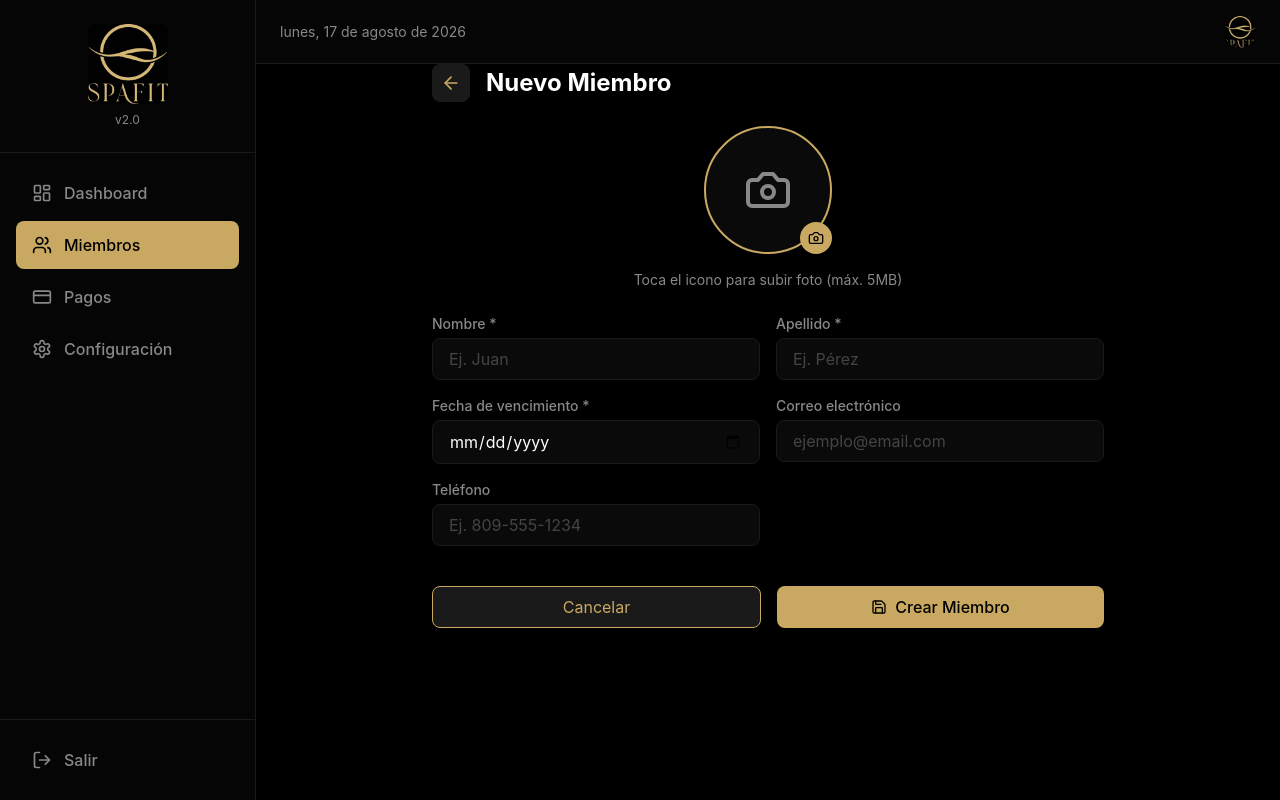
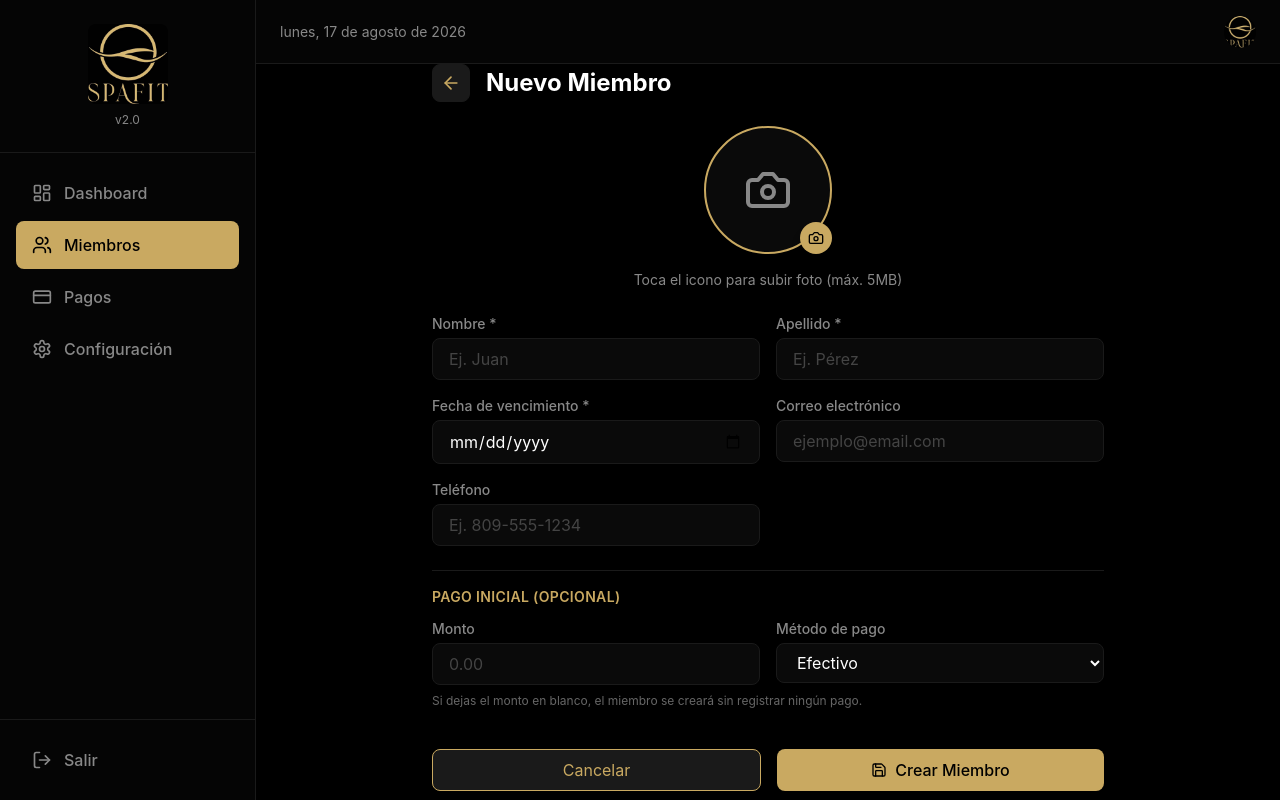
Before and after one commit to AlbertoLara40/spafit-v2, a React (Vite) app: page /members/new in a window 1280 px wide. Built offline with nearby package versions, Linux system fonts and the light colour scheme; no server answers; the database is empty.

Commit message:
fix: agregar pago inicial al crear miembro y corregir metodos de pago

```diff
--- a/src/pages/MemberDetail.jsx
+++ b/src/pages/MemberDetail.jsx
@@ -4,6 +4,7 @@ import { ArrowLeft, Edit, Trash2, User, Calendar, Phone, Mail, CreditCard, Loade
 import { useMembers } from '../hooks/useMembers'
 import { usePayments } from '../hooks/usePayments'
 import { deleteMemberPhoto } from '../lib/storage'
+import { getPaymentMethodLabel } from '../utils/helpers'
 
 export default function MemberDetail() {
   const { id } = useParams()
@@ -16,8 +17,9 @@ export default function MemberDetail() {
 
   const [showPaymentForm, setShowPaymentForm] = useState(false)
   const [paymentAmount, setPaymentAmount] = useState('')
-  const [paymentMethod, setPaymentMethod] = useState('cash')
+  const [paymentMethod, setPaymentMethod] = useState('efectivo')
   const [deleting, setDeleting] = useState(false)
+  const [savingPayment, setSavingPayment] = useState(false)
 
   if (membersLoading) {
     return (
@@ -43,7 +45,7 @@ export default function MemberDetail() {
 
   const getStatusColor = (status) => {
     switch (status) {
-      case 'active': return 'text-green-500 bg-green-500/10'
+      case 'activo': return 'text-green-500 bg-green-500/10'
       case 'por_vencer': return 'text-amber-500 bg-amber-500/10'
       case 'vencido': return 'text-red-500 bg-red-500/10'
       default: return 'text-[#888888] bg-[#1a1a1a]'
@@ -52,7 +54,7 @@ export default function MemberDetail() {
 
   const getStatusLabel = (status) => {
     switch (status) {
-      case 'active': return 'Activo'
+      case 'activo': return 'Activo'
       case 'por_vencer': return 'Por vencer'
       case 'vencido': return 'Vencido'
       default: return status
@@ -63,7 +65,6 @@ export default function MemberDetail() {
     if (window.confirm(`¿Eliminar a ${member.name} ${member.last_name}? Se eliminarán también todos sus pagos y foto.`)) {
       setDeleting(true)
       try {
-        // Eliminar foto primero
         if (member.photo_url) {
           await deleteMemberPhoto(member.photo_url)
         }
@@ -81,21 +82,27 @@ export default function MemberDetail() {
     e.preventDefault()
     if (!paymentAmount) return
 
+    setSavingPayment(true)
+
     const result = await addPayment({
       member_id: id,
       amount: parseFloat(paymentAmount),
       method: paymentMethod,
+      payment_date: new Date().toISOString().slice(0, 10),
     })
+
+    setSavingPayment(false)
 
     if (result.success) {
       setPaymentAmount('')
+      setPaymentMethod('efectivo')
       setShowPaymentForm(false)
     } else {
       alert('Error al registrar pago: ' + result.error)
     }
   }
 
-  const totalPaid = memberPayments.reduce((sum, p) => sum + (p.amount || 0), 0)
+  const totalPaid = memberPayments.reduce((sum, p) => sum + (parseFloat(p.amount) || 0), 0)
 
   return (
     <div className="max-w-4xl mx-auto space-y-6">
@@ -232,17 +239,26 @@ export default function MemberDetail() {
                   onChange={(e) => setPaymentMethod(e.target.value)}
                   className="w-full px-4 py-2 rounded-lg bg-[#0a0a0a] border border-[#1a1a1a] text-white focus:outline-none focus:border-[#c9a961]"
                 >
-                  <option value="cash">Efectivo</option>
-                  <option value="card">Tarjeta</option>
-                  <option value="transfer">Transferencia</option>
+                  <option value="efectivo">Efectivo</option>
+                  <option value="transferencia">Transferencia</option>
+                  <option value="pago_movil">Pago Móvil</option>
+                  <option value="zelle">Zelle</option>
                 </select>
               </div>
             </div>
             <button
               type="submit"
-              className="w-full px-4 py-2 rounded-lg bg-[#c9a961] text-black font-medium hover:bg-[#d4b978] transition-colors"
+              disabled={savingPayment}
+              className="w-full px-4 py-2 rounded-lg bg-[#c9a961] text-black font-medium hover:bg-[#d4b978] disabled:opacity-50 transition-colors flex items-center justify-center gap-2"
             >
-              Guardar Pago
+              {savingPayment ? (
+                <>
+                  <Loader2 className="w-4 h-4 animate-spin" />
+                  Guardando...
+                </>
+              ) : (
+                'Guardar Pago'
+              )}
             </button>
           </form>
         )}
@@ -263,14 +279,13 @@ export default function MemberDetail() {
                 {memberPayments.map((payment) => (
                   <tr key={payment.id} className="border-b border-[#1a1a1a] hover:bg-[#1a1a1a]/50">
                     <td className="py-3 px-4 text-white">
-                      {new Date(payment.created_at).toLocaleDateString('es-ES')}
+                      {new Date(payment.payment_date || payment.created_at).toLocaleDateString('es-ES')}
                     </td>
                     <td className="py-3 px-4 text-[#c9a961] font-medium">
-                      ${payment.amount?.toFixed(2)}
+                      ${parseFloat(payment.amount).toFixed(2)}
                     </td>
-                    <td className="py-3 px-4 text-white capitalize">
-                      {payment.method === 'cash' ? 'Efectivo' :
-                       payment.method === 'card' ? 'Tarjeta' : 'Transferencia'}
+                    <td className="py-3 px-4 text-white">
+                      {getPaymentMethodLabel(payment.method)}
                     </td>
                   </tr>
                 ))}
--- a/src/pages/MemberForm.jsx
+++ b/src/pages/MemberForm.jsx
@@ -2,12 +2,14 @@ import { useState, useEffect } from 'react'
 import { useParams, useNavigate } from 'react-router-dom'
 import { Camera, ArrowLeft, Save, Loader2 } from 'lucide-react'
 import { useMembers } from '../hooks/useMembers'
+import { usePayments } from '../hooks/usePayments'
 import { uploadMemberPhoto, deleteMemberPhoto } from '../lib/storage'
 
 export default function MemberForm() {
   const { id } = useParams()
   const navigate = useNavigate()
   const { members, addMember, updateMember, loading: membersLoading } = useMembers()
+  const { addPayment } = usePayments()
 
   const isEditing = Boolean(id)
   const member = members.find(m => m.id === id)
@@ -20,6 +22,10 @@ export default function MemberForm() {
     photo_url: '',
     due_date: '',
   })
+
+  // Datos del pago inicial (solo aplica al crear un miembro nuevo)
+  const [paymentAmount, setPaymentAmount] = useState('')
+  const [paymentMethod, setPaymentMethod] = useState('efectivo')
 
   const [photoFile, setPhotoFile] = useState(null)
   const [previewUrl, setPreviewUrl] = useState(null)
@@ -76,6 +82,9 @@ export default function MemberForm() {
     if (!formData.name.trim()) newErrors.name = 'El nombre es obligatorio'
     if (!formData.last_name.trim()) newErrors.last_name = 'El apellido es obligatorio'
     if (!formData.due_date) newErrors.due_date = 'La fecha de vencimiento es obligatoria'
+    if (!isEditing && paymentAmount && parseFloat(paymentAmount) < 0) {
+      newErrors.paymentAmount = 'El monto no puede ser negativo'
+    }
     setErrors(newErrors)
     return Object.keys(newErrors).length === 0
   }
@@ -110,6 +119,20 @@ export default function MemberForm() {
         : await addMember(memberData)
 
       if (result.success) {
+        // Si es un miembro nuevo y se indicó un monto, registrar el pago inicial
+        if (!isEditing && paymentAmount && parseFloat(paymentAmount) > 0) {
+          const paymentResult = await addPayment({
+            member_id: result.data.id,
+            amount: parseFloat(paymentAmount),
+            method: paymentMethod,
+            payment_date: new Date().toISOString().slice(0, 10),
+          })
+
+          if (!paymentResult.success) {
+            alert('El miembro se creó, pero hubo un error al registrar el pago: ' + paymentResult.error)
+          }
+        }
+
         navigate(isEditing ? `/members/${id}` : '/members')
       } else {
         alert('Error al guardar: ' + result.error)
@@ -262,6 +285,55 @@ export default function MemberForm() {
           </div>
         </div>
 
+        {/* Pago inicial - solo al crear un miembro nuevo */}
+        {!isEditing && (
+          <div className="pt-4 border-t border-[#1a1a1a]">
+            <h2 className="text-sm font-semibold text-[#c9a961] mb-3 uppercase tracking-wide">
+              Pago Inicial (opcional)
+            </h2>
+            <div className="grid grid-cols-1 md:grid-cols-2 gap-4">
+              <div>
+                <label className="block text-sm font-medium text-[#888888] mb-1">
+                  Monto
+                </label>
+                <input
+                  type="number"
+                  step="0.01"
+                  min="0"
+                  value={paymentAmount}
+                  onChange={(e) => setPaymentAmount(e.target.value)}
+                  className={`w-full px-4 py-2 rounded-lg bg-[#0a0a0a] border ${
+                    errors.paymentAmount ? 'border-red-500' : 'border-[#1a1a1a]'
+                  } text-white placeholder-[#444444] focus:outline-none focus:border-[#c9a961] transition-colors`}
+                  placeholder="0.00"
+                />
+                {errors.paymentAmount && (
+                  <p className="mt-1 text-sm text-red-500">{errors.paymentAmount}</p>
+                )}
+              </div>
+
+              <div>
+                <label className="block text-sm font-medium text-[#888888] mb-1">
+                  Método de pago
+                </label>
+                <select
+                  value={paymentMethod}
+                  onChange={(e) => setPaymentMethod(e.target.value)}
+                  className="w-full px-4 py-2 rounded-lg bg-[#0a0a0a] border border-[#1a1a1a] text-white focus:outline-none focus:border-[#c9a961] transition-colors"
+                >
+                  <option value="efectivo">Efectivo</option>
+                  <option value="transferencia">Transferencia</option>
+                  <option value="pago_movil">Pago Móvil</option>
+                  <option value="zelle">Zelle</option>
+                </select>
+              </div>
+            </div>
+            <p className="mt-2 text-xs text-[#666666]">
+              Si dejas el monto en blanco, el miembro se creará sin registrar ningún pago.
+            </p>
+          </div>
+        )}
+
         {/* Botones */}
         <div className="flex gap-4 pt-4">
           <button
```
